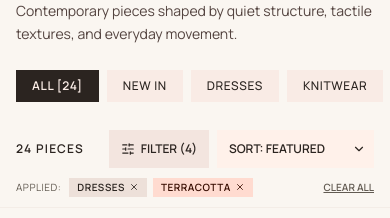
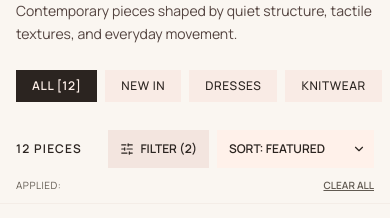
Before and after one commit to KPadarsh/an-gha-fashion-store, a Next.js app: page /shop in a window 390 px wide. Shown: the part 135-353 px from the top of the page. Built offline with nearby package versions, Linux system fonts and the light colour scheme; grey boxes are pictures that could not be loaded; a web font is replaced by a local one.

Commit message:
fix(navigation): ensure full navbar routing consistency, active state indicators, and search functionality

```diff
--- a/src/app/shop/[id]/page.tsx
+++ b/src/app/shop/[id]/page.tsx
@@ -49,6 +49,7 @@ export default async function ProductDetailPage({ params }: ProductPageProps) {
         category={productData.category}
         specimenNumber={productData.specimenNumber}
         atelier={productData.atelier}
+        productName={productData.name}
       />
 
       {/* 2. Signature Hero Layout (7:5 Split) */}
--- a/src/app/shop/page.tsx
+++ b/src/app/shop/page.tsx
@@ -1,7 +1,7 @@
 "use client";
 
 import React, { useState, useMemo, useEffect, Suspense } from "react";
-import { useSearchParams } from "next/navigation";
+import { useSearchParams, useRouter } from "next/navigation";
 import { ShopHeader, CategoryFilter } from "@/components/shop/ShopHeader";
 import {
   ShopFilterBar,
@@ -12,23 +12,27 @@ import { ShopPagination } from "@/components/shop/ShopPagination";
 import { ShopNewsletter } from "@/components/shop/ShopNewsletter";
 import { ProductCard } from "@/components/ui/ProductCard";
 import { SHOP_PRODUCTS } from "@/data/shopProducts";
+import { RotateCcw } from "lucide-react";
 
 function ShopPageContent() {
+  const router = useRouter();
   const searchParams = useSearchParams();
   const categoryParam = searchParams.get("category");
   const collectionParam = searchParams.get("collection");
+  const searchQuery = searchParams.get("search") || searchParams.get("q") || "";
 
   const [activeCategory, setActiveCategory] = useState<CategoryFilter>("ALL");
-  const [isDrawerOpen, setIsDrawerOpen] = useState(true); // Default open in Stitch desktop demo
+  const [isDrawerOpen, setIsDrawerOpen] = useState(false);
   const [filters, setFilters] = useState<FilterState>({
-    selectedCategories: ["Dresses"],
-    selectedSizes: ["S"],
-    selectedColors: ["Terracotta"],
-    selectedPriceRange: "100-200",
-    inStockOnly: true,
+    selectedCategories: [],
+    selectedSizes: [],
+    selectedColors: [],
+    selectedPriceRange: null,
+    inStockOnly: false,
     sortBy: "featured",
   });
 
+  // Synchronize state when URL search parameters change
   useEffect(() => {
     if (categoryParam) {
       const upper = categoryParam.toUpperCase();
@@ -46,6 +50,10 @@ function ShopPageContent() {
       }
     } else if (collectionParam === "new-in") {
       setActiveCategory("NEW IN");
+      setFilters((prev) => ({ ...prev, selectedCategories: [] }));
+    } else {
+      setActiveCategory("ALL");
+      setFilters((prev) => ({ ...prev, selectedCategories: [] }));
     }
   }, [categoryParam, collectionParam]);
 
@@ -58,24 +66,23 @@ function ShopPageContent() {
       inStockOnly: false,
       sortBy: "featured",
     });
+    router.push("/shop");
   };
 
   const handleCategorySelect = (category: CategoryFilter) => {
     setActiveCategory(category);
     if (category === "ALL") {
-      setFilters((prev) => ({ ...prev, selectedCategories: [] }));
+      router.push("/shop");
     } else if (category === "NEW IN") {
-      setFilters((prev) => ({ ...prev, selectedCategories: [] }));
+      router.push("/shop?collection=new-in");
     } else {
-      // capitalize for filter e.g. "Dresses"
       const formatted =
         category.charAt(0) + category.slice(1).toLowerCase();
-      setFilters((prev) => ({ ...prev, selectedCategories: [formatted] }));
+      router.push(`/shop?category=${formatted}`);
     }
   };
 
-
-  // Filter and sort products
+  // Filter and sort products dynamically
   const filteredProducts = useMemo(() => {
     let list = [...SHOP_PRODUCTS];
 
@@ -87,8 +94,32 @@ function ShopPageContent() {
       );
     }
 
+    if (searchQuery.trim()) {
+      const q = searchQuery.toLowerCase().trim();
+      list = list.filter(
+        (p) =>
+          p.name.toLowerCase().includes(q) ||
+          p.category.toLowerCase().includes(q) ||
+          p.color.toLowerCase().includes(q)
+      );
+    }
+
+    if (filters.selectedCategories.length > 0 && activeCategory === "ALL") {
+      list = list.filter((p) =>
+        filters.selectedCategories.some(
+          (c) => c.toUpperCase() === p.category.toUpperCase()
+        )
+      );
+    }
+
     if (filters.selectedColors.length > 0) {
       list = list.filter((p) => filters.selectedColors.includes(p.color));
+    }
+
+    if (filters.selectedSizes.length > 0) {
+      list = list.filter((p) =>
+        p.sizes.some((s) => filters.selectedSizes.includes(s))
+      );
     }
 
     if (filters.inStockOnly) {
@@ -109,17 +140,11 @@ function ShopPageContent() {
       list.sort((a, b) => b.price - a.price);
     }
 
-    // Default or fallback: ensure we show products for the Stitch view
-    if (list.length === 0) {
-      return SHOP_PRODUCTS;
-    }
     return list;
-  }, [activeCategory, filters]);
+  }, [activeCategory, filters, searchQuery]);
 
-  // For visual exactness with Stitch:
-  // First 8 cards in Grid Part 1, remaining 4 cards in Grid Part 2
-  const firstEightProducts = SHOP_PRODUCTS.slice(0, 8);
-  const secondFourProducts = SHOP_PRODUCTS.slice(8, 12);
+  const firstEightProducts = filteredProducts.slice(0, 8);
+  const secondFourProducts = filteredProducts.slice(8, 12);
 
   return (
     <main className="w-full bg-surface min-h-screen">
@@ -128,12 +153,12 @@ function ShopPageContent() {
         <ShopHeader
           activeCategory={activeCategory}
           onSelectCategory={handleCategorySelect}
-          totalCount={24}
+          totalCount={filteredProducts.length}
         />
 
         {/* SECTION 2: COMMERCE CONTROL BAR & EXPANDABLE DRAWER */}
         <ShopFilterBar
-          totalCount={24}
+          totalCount={filteredProducts.length}
           isDrawerOpen={isDrawerOpen}
           onToggleDrawer={() => setIsDrawerOpen((prev) => !prev)}
           filters={filters}
@@ -141,6 +166,45 @@ function ShopPageContent() {
           onResetFilters={handleResetFilters}
         />
 
+        {/* Search Query Feedback if searching */}
+        {searchQuery.trim() && (
+          <div className="w-full px-margin py-3 mb-4 bg-[#FFF1EA]/60 border-b border-[#2B2420]/10 flex items-center justify-between">
+            <span className="font-sans text-xs uppercase tracking-wider text-[#7A7168]">
+              Showing results for: <strong className="text-[#2B2420]">"{searchQuery}"</strong> ({filteredProducts.length} {filteredProducts.length === 1 ? "specimen" : "specimens"})
+            </span>
+            <button
+              type="button"
+              onClick={() => router.push("/shop")}
+              className="font-sans text-xs uppercase tracking-widest text-[#894B37] hover:underline font-semibold"
+            >
+              Clear Search
+            </button>
+          </div>
+        )}
+
+        {filteredProducts.length === 0 ? (
+          /* Empty State View when filters/search yield no matches */
+          <section className="w-full px-margin py-16 text-center max-w-lg mx-auto flex flex-col items-center">
+            <span className="font-sans text-[11px] font-semibold uppercase tracking-[0.2em] text-[#894B37] mb-2">
+              ARCHIVAL INDEX
+            </span>
+            <h2 className="font-serif text-3xl text-[#2B2420] uppercase font-normal mb-3">
+              NO SPECIMENS MATCH YOUR CRITERIA
+            </h2>
+            <p className="font-sans text-xs sm:text-sm text-[#7A7168] mb-6 leading-relaxed">
+              We could not find pieces matching your active selections. Try resetting filters or exploring the broader collection.
+            </p>
+            <button
+              type="button"
+              onClick={handleResetFilters}
+              className="inline-flex items-center gap-2 bg-[#2B2420] text-[#FAF6F1] px-6 py-3 font-sans text-xs uppercase tracking-widest font-semibold hover:bg-[#894B37] transition-colors shadow-xs cursor-pointer"
+            >
+              <RotateCcw className="w-3.5 h-3.5" />
+              <span>RESET ALL FILTERS</span>
+            </button>
+          </section>
+        ) : (
+          <>
             {/* SECTION 3: COMMERCE GRID (FIRST 8 CARDS) */}
             <section className="w-full px-margin mb-6 sm:mb-10 lg:mb-16">
               <div className="grid grid-cols-2 lg:grid-cols-4 gap-3 sm:gap-4 lg:gap-6 gap-y-6 sm:gap-y-8 lg:gap-y-12">
@@ -162,10 +226,11 @@ function ShopPageContent() {
               </div>
             </section>
 
-        {/* SECTION 4: EDITORIAL MICRO-INTERRUPTION */}
-        <ShopEditorialInterruption />
+            {/* SECTION 4: EDITORIAL MICRO-INTERRUPTION (Show only if all/large list) */}
+            {filteredProducts.length > 8 && <ShopEditorialInterruption />}
 
-        {/* SECTION 5: SECOND COMMERCE ROW (4 CARDS) */}
+            {/* SECTION 5: SECOND COMMERCE ROW (REMAINING CARDS) */}
+            {secondFourProducts.length > 0 && (
               <section className="w-full px-margin mb-8 sm:mb-12 lg:mb-20">
                 <div className="grid grid-cols-2 lg:grid-cols-4 gap-3 sm:gap-4 lg:gap-6 gap-y-6 sm:gap-y-8 lg:gap-y-12">
                   {secondFourProducts.map((product) => (
@@ -185,12 +250,15 @@ function ShopPageContent() {
                   ))}
                 </div>
               </section>
+            )}
 
             {/* SECTION 6: CATALOGUE PAGINATION */}
             <ShopPagination
               totalItems={24}
-          currentCount={12}
+              currentCount={filteredProducts.length}
             />
+          </>
+        )}
 
         {/* SECTION 7: COMPACT NEWSLETTER */}
         <ShopNewsletter />
--- a/src/components/home/CategoryGrid.tsx
+++ b/src/components/home/CategoryGrid.tsx
@@ -17,7 +17,7 @@ const CATEGORIES: CategoryItem[] = [
     id: "dresses",
     index: "01 / 04",
     name: "DRESSES",
-    href: "/shop/dresses",
+    href: "/shop?category=Dresses",
     imageUrl:
       "https://lh3.googleusercontent.com/aida/AEtjO1VAlbM6622XpA-Qi7MCS_2vcdgzH3jRYux6MJmZjGRGVkvR76d4Bi-uhR8NDBpzNCNgadnJi_xlkK5az_k4H5yLxSS6axpRIJ2tSoZpeosOtoS0Cg6zMYW1ppBHduibe_6xtaKIz8d7cxrb5yiXvksBcP0vIoOl8-WcYraFGSP_woEIHQoxsaJkDAZ30um9GVIpj4WXr-SlBrOLKEWzYFnkmQa7j0zCkJnvflYoBYeXur8ckf5xod_gk_55",
     imageAlt: "Dresses category campaign preview",
@@ -26,7 +26,7 @@ const CATEGORIES: CategoryItem[] = [
     id: "knitwear",
     index: "02 / 04",
     name: "KNITWEAR",
-    href: "/shop/knitwear",
+    href: "/shop?category=Knitwear",
     imageUrl:
       "https://lh3.googleusercontent.com/aida/AEtjO1WykBoPkAIypz8ytgRf0NS4SUc46vxJcAnUJk1OvXEvoNsg3eVKb6OfhzLWhcQmOiA-mSN9PXwU24MB8qzwsKq307qbr5v88bOg-NrB7W1KtAKfd3BcPQI9Rgtk36rMThseIRpusM-5S12Wc3GnVUEJNbp24b8MOzVKKubntsGDU6bNyNNM2rfSPiTEwRFLPPKqgLsRnB4eXmh6VpbSm9TaOP2kjrzckLQgj1kt94voAQILRMp2ia-LkiXk",
     imageAlt: "Knitwear category tactile texture preview",
@@ -35,7 +35,7 @@ const CATEGORIES: CategoryItem[] = [
     id: "outerwear",
     index: "03 / 04",
     name: "OUTERWEAR",
-    href: "/shop/outerwear",
+    href: "/shop?category=Outerwear",
     imageUrl:
       "https://lh3.googleusercontent.com/aida-public/AB6AXuAo654oTcXyvQ4BVlZr_Kok3e2KwfNIGJQLAfJN_CrHV97eUGkbvQcV-kxPWNssKei9Rsur8rTkkUTtBrE4a90CrFS0M43q9v59EgTO2OvEa12HbBZWDZzesoVat_Ba3S6qLvXZLE64bCr9FqHUT2AgmxwH0f1BfiSe63mOgzXDTZWfz_XEZQp1gbfSpnxM0F_NZcs_F4X5zv0VDaySlsMZED9wvYsgPPtFnF3zZsOsYhZfxD0waQiCBw",
     imageAlt: "Outerwear category structured coat preview",
@@ -44,7 +44,7 @@ const CATEGORIES: CategoryItem[] = [
     id: "accessories",
     index: "04 / 04",
     name: "ACCESSORIES",
-    href: "/shop/accessories",
+    href: "/shop?category=Accessories",
     imageUrl:
       "https://lh3.googleusercontent.com/aida-public/AB6AXuBFvwv7IeTWsVlilDONEpQDHcJeYNMjMGX7JTKVPPW2YrypwsGlt4YoENBYmqzAnLvFnFVCIBwfBS5YxPBVOoh7OIt1XsvnFiQjrCirej5Npp5o7G0tCuuCrnvJfoXfp7kSify8f0Hr9e8-lxZVQBpOX0H18aM4NIiyGiAtkN15IjW63IfmMkwAxyhDJhz3fCNtFdFB6WwPFOVR648e385g_xQe4KkMQUEu5ztXUqcpWq7tklBUSpy3rQ",
     imageAlt: "Accessories category smooth leather bag preview",
--- a/src/components/navigation/DesktopNav.tsx
+++ b/src/components/navigation/DesktopNav.tsx
@@ -1,8 +1,8 @@
 "use client";
 
-import React from "react";
+import React, { Suspense } from "react";
 import Link from "next/link";
-import { usePathname } from "next/navigation";
+import { usePathname, useSearchParams } from "next/navigation";
 
 export interface NavItem {
   label: string;
@@ -18,9 +18,31 @@ export const NAV_ITEMS: NavItem[] = [
   { label: "ACCESSORIES", href: "/shop?category=Accessories" },
 ];
 
+function DesktopNavContent() {
+  const pathname = usePathname();
+  const searchParams = useSearchParams();
+  const category = searchParams.get("category");
+  const collection = searchParams.get("collection");
 
-export function DesktopNav() {
-  const pathname = usePathname();
+  const isItemActive = (item: NavItem) => {
+    if (item.href.startsWith("/shop?category=")) {
+      const cat = item.href.split("=")[1];
+      return (
+        pathname === "/shop" && category?.toLowerCase() === cat.toLowerCase()
+      );
+    }
+    if (item.href.startsWith("/shop?collection=")) {
+      const col = item.href.split("=")[1];
+      return (
+        pathname === "/shop" &&
+        collection?.toLowerCase() === col.toLowerCase()
+      );
+    }
+    if (item.href === "/shop") {
+      return pathname === "/shop" && !category && !collection;
+    }
+    return pathname === item.href;
+  };
 
   return (
     <nav
@@ -28,7 +50,7 @@ export function DesktopNav() {
       className="flex items-center gap-6 lg:gap-7 xl:gap-8"
     >
       {NAV_ITEMS.map((item) => {
-        const isActive = pathname === item.href;
+        const isActive = isItemActive(item);
 
         return (
           <Link
@@ -53,3 +75,28 @@ export function DesktopNav() {
     </nav>
   );
 }
+
+export function DesktopNav() {
+  return (
+    <Suspense
+      fallback={
+        <nav
+          aria-label="Main Navigation"
+          className="flex items-center gap-6 lg:gap-7 xl:gap-8"
+        >
+          {NAV_ITEMS.map((item) => (
+            <Link
+              key={item.label}
+              href={item.href}
+              className="font-sans text-[11px] lg:text-xs font-semibold tracking-[0.18em] uppercase text-on-surface/90 hover:text-primary py-1"
+            >
+              {item.label}
+            </Link>
+          ))}
+        </nav>
+      }
+    >
+      <DesktopNavContent />
+    </Suspense>
+  );
+}
--- a/src/components/navigation/Header.tsx
+++ b/src/components/navigation/Header.tsx
@@ -2,8 +2,8 @@
 
 import React, { useState } from "react";
 import Link from "next/link";
+import { useRouter, usePathname } from "next/navigation";
 import { Search, Heart, ShoppingBag, Menu, User } from "lucide-react";
-import { usePathname } from "next/navigation";
 import { DesktopNav } from "./DesktopNav";
 import { MobileMenu } from "./MobileMenu";
 import { useCart } from "@/context/CartContext";
@@ -11,8 +11,10 @@ import { useWishlist } from "@/context/WishlistContext";
 
 export function Header() {
   const pathname = usePathname();
+  const router = useRouter();
   const [isMobileMenuOpen, setIsMobileMenuOpen] = useState(false);
   const [isSearchOpen, setIsSearchOpen] = useState(false);
+  const [searchQuery, setSearchQuery] = useState("");
   const { totalCount } = useCart();
   const { totalWishlistCount } = useWishlist();
   const bagCount = totalCount;
@@ -23,6 +25,17 @@ export function Header() {
   ) {
     return null;
   }
+
+  const handleSearchSubmit = (e: React.FormEvent) => {
+    e.preventDefault();
+    if (searchQuery.trim()) {
+      router.push(`/shop?search=${encodeURIComponent(searchQuery.trim())}`);
+    } else {
+      router.push("/shop");
+    }
+    setIsSearchOpen(false);
+    setSearchQuery("");
+  };
 
   return (
     <header className="sticky top-0 z-40 w-full bg-surface/95 backdrop-blur-md border-b border-on-surface/10 transition-colors">
@@ -51,7 +64,7 @@ export function Header() {
             <button
               type="button"
               onClick={() => setIsSearchOpen((prev) => !prev)}
-              className="group flex items-center gap-1.5 text-on-surface/90 hover:text-primary transition-colors py-1 focus-visible:outline-none"
+              className="group flex items-center gap-1.5 text-on-surface/90 hover:text-primary transition-colors py-1 focus-visible:outline-none cursor-pointer"
               aria-label="Search collection"
               aria-expanded={isSearchOpen}
             >
@@ -100,9 +113,10 @@ export function Header() {
 
             {/* User Avatar Circle */}
             <Link
-              href="/account"
+              href="/shop"
               className="w-7 h-7 rounded-full bg-[#8D5B4C] hover:bg-primary transition-colors flex items-center justify-center text-white shadow-xs focus-visible:outline-none shrink-0"
-              aria-label="User Account"
+              aria-label="Maison Atelier"
+              title="An Gha Atelier"
             >
               <User className="w-3.5 h-3.5 text-white" strokeWidth={2.2} />
             </Link>
@@ -113,7 +127,7 @@ export function Header() {
             <button
               type="button"
               onClick={() => setIsSearchOpen((prev) => !prev)}
-              className="p-1.5 text-on-surface hover:text-primary transition-colors focus-visible:outline-none"
+              className="p-1.5 text-on-surface hover:text-primary transition-colors focus-visible:outline-none cursor-pointer"
               aria-label="Search"
             >
               <Search className="w-4 h-4" strokeWidth={1.75} />
@@ -144,7 +158,7 @@ export function Header() {
             <button
               type="button"
               onClick={() => setIsMobileMenuOpen(true)}
-              className="p-1.5 -mr-1 text-on-surface hover:text-primary transition-colors focus-visible:outline-none"
+              className="p-1.5 -mr-1 text-on-surface hover:text-primary transition-colors focus-visible:outline-none cursor-pointer"
               aria-label="Open navigation menu"
               aria-expanded={isMobileMenuOpen}
             >
@@ -156,24 +170,23 @@ export function Header() {
 
       {/* Subtle Search Overlay */}
       {isSearchOpen && (
-        <div className="border-t border-on-surface/10 bg-surface py-4 px-4 transition-all">
+        <div className="border-t border-on-surface/10 bg-surface py-4 px-4 transition-all animate-fadeIn">
           <div className="angha-container">
             <form
-              onSubmit={(e) => {
-                e.preventDefault();
-                setIsSearchOpen(false);
-              }}
+              onSubmit={handleSearchSubmit}
               className="relative flex items-center max-w-xl mx-auto"
             >
               <input
                 type="search"
+                value={searchQuery}
+                onChange={(e) => setSearchQuery(e.target.value)}
                 placeholder="Search collection (e.g. Silk Dress, Wool Coat, Cashmere)..."
                 autoFocus
                 className="w-full bg-transparent border-b border-on-surface/30 py-2 pl-2 pr-10 text-sm font-sans placeholder:text-outline placeholder:font-normal focus:border-on-surface focus:outline-none tracking-wide text-on-surface"
               />
               <button
                 type="submit"
-                className="absolute right-2 text-on-surface hover:text-primary transition-colors"
+                className="absolute right-2 text-on-surface hover:text-primary transition-colors cursor-pointer"
                 aria-label="Submit search"
               >
                 <Search className="w-4 h-4" strokeWidth={1.75} />
--- a/src/components/navigation/MobileMenu.tsx
+++ b/src/components/navigation/MobileMenu.tsx
@@ -1,9 +1,9 @@
 "use client";
 
-import React, { useEffect } from "react";
+import React, { useEffect, Suspense } from "react";
 import Link from "next/link";
-import { usePathname } from "next/navigation";
-import { X, ArrowUpRight, Heart } from "lucide-react";
+import { usePathname, useSearchParams } from "next/navigation";
+import { X, ArrowUpRight } from "lucide-react";
 import { useWishlist } from "@/context/WishlistContext";
 
 interface MobileMenuProps {
@@ -29,9 +29,11 @@ const MOBILE_NAV_ITEMS: MobileNavItem[] = [
   { label: "WISHLIST", index: "07", href: "/wishlist" },
 ];
 
-
-export function MobileMenu({ isOpen, onClose }: MobileMenuProps) {
+function MobileMenuContent({ isOpen, onClose }: MobileMenuProps) {
   const pathname = usePathname();
+  const searchParams = useSearchParams();
+  const category = searchParams.get("category");
+  const collection = searchParams.get("collection");
   const { totalWishlistCount } = useWishlist();
 
   // Close on Escape key and lock body scroll
@@ -56,9 +58,29 @@ export function MobileMenu({ isOpen, onClose }: MobileMenuProps) {
   // Close menu on route change
   useEffect(() => {
     onClose();
-  }, [pathname, onClose]);
+  }, [pathname, searchParams, onClose]);
 
   if (!isOpen) return null;
+
+  const isItemActive = (item: MobileNavItem) => {
+    if (item.href.startsWith("/shop?category=")) {
+      const cat = item.href.split("=")[1];
+      return (
+        pathname === "/shop" && category?.toLowerCase() === cat.toLowerCase()
+      );
+    }
+    if (item.href.startsWith("/shop?collection=")) {
+      const col = item.href.split("=")[1];
+      return (
+        pathname === "/shop" &&
+        collection?.toLowerCase() === col.toLowerCase()
+      );
+    }
+    if (item.href === "/shop") {
+      return pathname === "/shop" && !category && !collection;
+    }
+    return pathname === item.href;
+  };
 
   return (
     <div
@@ -95,25 +117,29 @@ export function MobileMenu({ isOpen, onClose }: MobileMenuProps) {
           {/* Navigation Links with Editorial Index Numerals */}
           <nav className="px-6 py-6 flex flex-col justify-center gap-4">
             {MOBILE_NAV_ITEMS.map((item) => {
-              const isActive = pathname === item.href;
+              const isActive = isItemActive(item);
+              const labelWithCount =
+                item.label === "WISHLIST" && totalWishlistCount > 0
+                  ? `WISHLIST [${totalWishlistCount}]`
+                  : item.label;
+
               return (
                 <Link
                   key={item.label}
                   href={item.href}
+                  onClick={onClose}
                   className={`flex items-baseline justify-between min-h-[44px] py-1 border-b border-surface-dim/20 transition-colors ${
-                    item.highlight
-                      ? "text-primary hover:text-primary-container"
-                      : isActive
+                    isActive
                       ? "text-primary italic font-serif text-xl"
                       : "text-on-surface hover:text-primary"
                   }`}
                 >
                   <span className="font-serif text-lg uppercase tracking-wide">
-                    {item.label}
+                    {labelWithCount}
                   </span>
                   <span
                     className={`font-sans text-xs tracking-widest ${
-                      item.highlight ? "text-primary" : "text-outline"
+                      isActive ? "text-primary font-bold" : "text-outline"
                     }`}
                   >
                     {item.index}
@@ -127,7 +153,8 @@ export function MobileMenu({ isOpen, onClose }: MobileMenuProps) {
         {/* Client Services Footer Panel */}
         <div className="px-6 py-6 bg-surface-container-low flex flex-col gap-2 border-t border-surface-dim/30">
           <Link
-            href="/contact"
+            href="/shop"
+            onClick={onClose}
             className="flex items-center justify-between text-on-surface-variant font-sans text-xs font-semibold tracking-widest uppercase hover:text-primary transition-colors"
           >
             <span>CLIENT SERVICES</span>
@@ -141,3 +168,11 @@ export function MobileMenu({ isOpen, onClose }: MobileMenuProps) {
     </div>
   );
 }
+
+export function MobileMenu(props: MobileMenuProps) {
+  return (
+    <Suspense fallback={null}>
+      <MobileMenuContent {...props} />
+    </Suspense>
+  );
+}
```
Also changed, not shown: src/components/home/CategoryQuickAccess.tsx (+8 -8 lines), src/components/product/ProductBreadcrumb.tsx (+12 -2 lines). Lines whose indentation alone changed are shown as unchanged.
